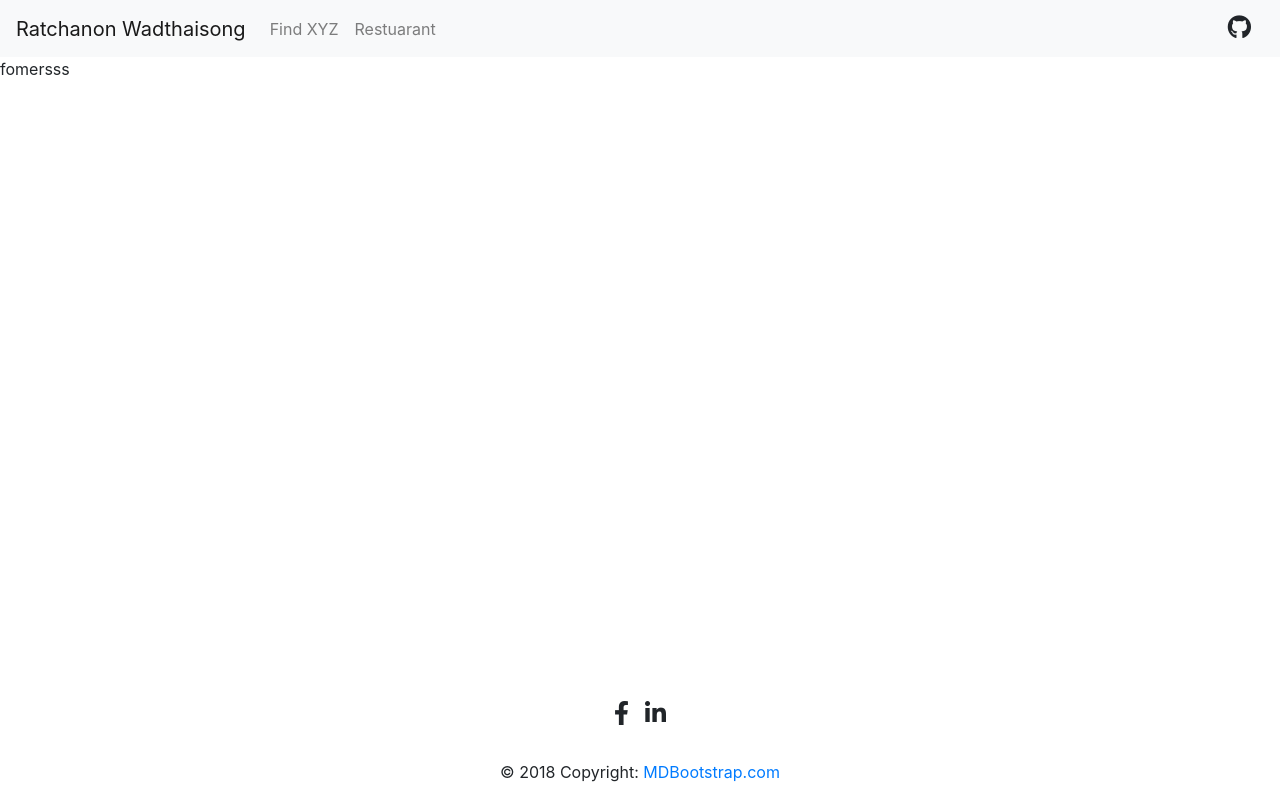
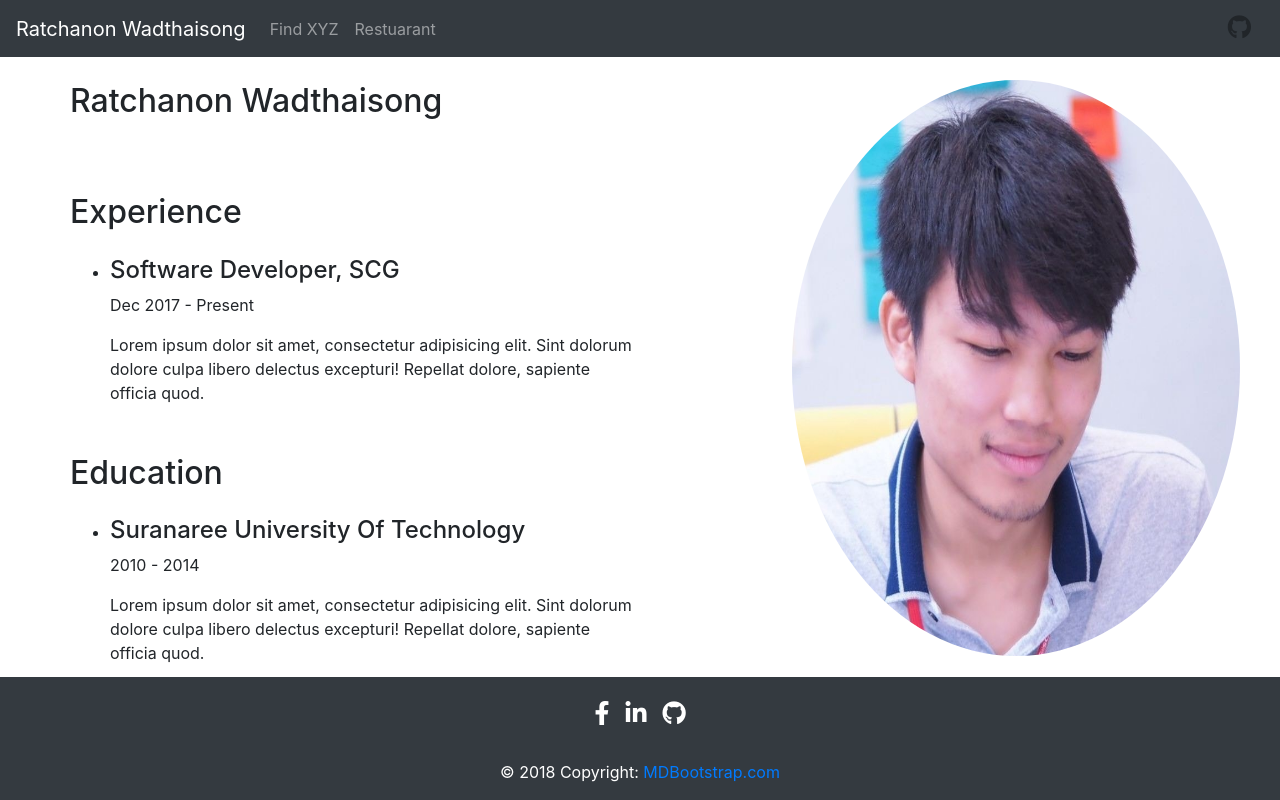
Before and after one commit to Fomersss/scg-web, a React (Create React App) app: page / in a window 1280 px wide. Built offline with nearby package versions, Linux system fonts and the light colour scheme.

Commit message:
add home page

```diff
--- a/src/component/footer.js
+++ b/src/component/footer.js
@@ -2,7 +2,7 @@ import React, { Fragment } from 'react';
 
 export const Footer = (props) =>
 <Fragment>
-<footer className="page-footer font-small special-color-dark pt-4 fixed-bottom">
+<footer className="page-footer font-small text-white bg-dark pt-4 fixed-bottom">
     <div className="container">
         <ul className="list-unstyled list-inline text-center">
             <li className="list-inline-item">
@@ -15,6 +15,11 @@ export const Footer = (props) =>
                     <i className="fab fa-linkedin-in"> </i>
                 </a>
             </li>
+            <li className="list-inline-item">
+                <a className="btn-floating btn-li mx-1" href="https://github.com/Fomersss">
+                <i className="fab fa-github"></i>
+                </a>
+            </li>
         </ul>
 
     </div>
--- a/src/component/header.js
+++ b/src/component/header.js
@@ -2,7 +2,7 @@ import React, { Fragment } from 'react';
 
 export const Header = (props) =>
     <Fragment>
-        <nav className="navbar navbar-expand-lg navbar-light bg-light">
+        <nav className="navbar navbar-expand-lg navbar-dark bg-dark">
             <a className="navbar-brand" href="/">Ratchanon Wadthaisong</a>
             <button className="navbar-toggler" type="button" data-toggle="collapse" data-target="#navbarText" aria-controls="navbarText" aria-expanded="false" aria-label="Toggle navigation">
                 <span className="navbar-toggler-icon"></span>
--- a/src/hoc/withLayout.js
+++ b/src/hoc/withLayout.js
@@ -1,4 +1,4 @@
-import React, { Component } from 'react'
+import React, { Component ,Fragment} from 'react'
 import { Header } from '../component/header';
 import { Footer } from '../component/footer';
 
@@ -6,7 +6,7 @@ import { Footer } from '../component/footer';
 export const withLayout = (WrappedComponent) => {
     return class ComponentwithLayout extends Component {
         render() {
-            return <div><Header /><WrappedComponent {...this.props} /><Footer/></div>
+            return <Fragment ><Header /><div className="container"><WrappedComponent {...this.props} /></div><Footer/></Fragment>
         }
     }
 }
--- a/src/index.css
+++ b/src/index.css
@@ -6,3 +6,39 @@ ul > li >a {
 a > i {
   font-size: 24px;
 }
+
+.profile img{
+  width: 35vw;
+  height: 72vh;
+  right: 40px;
+  top: 80px;
+  position: absolute;
+  background-position: center center;
+  background-size: cover;
+}
+
+.resume {
+  width: 50%;
+}
+.resume h1{
+  padding-top: 25px;
+}
+h1 {
+  font-size: 2rem;
+}
+h3 {
+  font-size: 1rem;
+}
+
+
+@media only screen and (max-width: 600px) {
+  /* h1 {
+    font-size: 24px;
+  }
+  h3 {
+    font-size: 20px;
+  } */
+  /* body {
+    font-size : 10px;
+  } */
+}
--- a/src/pages/Home/index.js
+++ b/src/pages/Home/index.js
@@ -1,9 +1,40 @@
-import React, { Component, Fragment } from 'react';
+import React, { Component } from 'react';
+import profilePic from '../../assets/img/profile.jpg';
+
 
 export class Home extends Component {
-    render() {
-        return (
-            <Fragment>fomersss</Fragment>
-        )
-    }
+  render() {
+    return (
+        <div className="row">
+          <div className="profile">
+            <img src={profilePic} alt="mypic" className="image rounded-circle img-profile" />
+            <div className="resume">
+              <h1 class="mb-5">Ratchanon Wadthaisong</h1>
+              {/* <p class="lead mb-3">Software Developer</p> */}
+              <h1 class="mb-4">Experience</h1>
+              <div class="mb-4">
+                <ul class="resume-list">
+                  <li>
+                    <h4>Software Developer, SCG</h4>
+                    <p class="date">Dec 2017 - Present</p>
+                    <p>Lorem ipsum dolor sit amet, consectetur adipisicing elit. Sint dolorum dolore culpa libero delectus excepturi! Repellat dolore, sapiente officia quod.</p>
+                  </li>
+                </ul>
+              </div>
+              <h1 class="mb-4">Education</h1>
+              <div class="mb-4">
+                <ul class="resume-list">
+                  <li>
+                    <h4>Suranaree University Of Technology</h4>
+                    <p class="date">2010 - 2014</p>
+                    <p>Lorem ipsum dolor sit amet, consectetur adipisicing elit. Sint dolorum dolore culpa libero delectus excepturi! Repellat dolore, sapiente officia quod.</p>
+                  </li>
+
+                </ul>
+              </div>
+            </div>
+          </div>
+        </div>
+    )
+  }
 }
```
Also changed, not shown: src/assets/img/profile.jpg (added).
